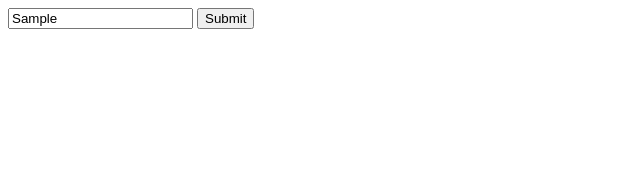
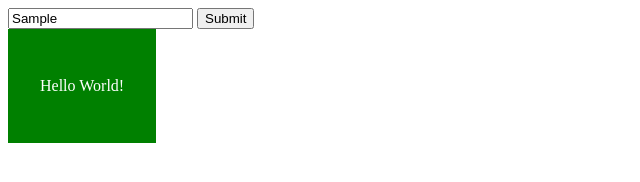
Before and after one commit to hishd/CSYM019, a plain HTML site: page Week 4/e7.html in a window 1280 px wide. Both pictures are taken after typing "Sample" into the empty fields and a click on the button "Submit". Shown: the whole page, without its empty margins (0-640 px from the left). Drawn offline with Linux system fonts and the light colour scheme.

Commit message:
Added alert box insted of JS alert

```diff
--- /dev/null
+++ b/Week 4/e7.css
@@ -0,0 +1,6 @@
+.alert-box {
+    background-color: green;
+    color: white;
+    padding: 2em;
+    width: fit-content;
+}
--- a/Week 4/e7.html
+++ b/Week 4/e7.html
@@ -2,11 +2,16 @@
 <html>
   <head>
     <title>Exercise 7</title>
+    <link rel="stylesheet" type="text/css" href="e7.css" />
   </head>
   <body>
     <input type="text" id="input1" />
     <input type="button" id="button1" value="Submit" />
 
+    <div class="alert-box">
+      <p>Hello World!</p>
+    </div>
+
     <script type="text/javascript" src="e7.js"></script>
   </body>
 </html>
--- a/Week 4/e7.js
+++ b/Week 4/e7.js
@@ -1,5 +1,15 @@
 const button1 = document.getElementById('button1');
 const input1 = document.getElementById('input1');
+const alertBox = document.querySelector('.alert-box');
+alertBox.style.display = 'none';
+
 button1.onclick = () => {
-    alert(`You Entered : ${input1.value}`)
+    // alert(`You Entered : ${input1.value}`)
+    if(alertBox.style.display === 'none'){
+        alertBox.style.display = 'block';
+        console.log("Visible")
+    }else{
+        alertBox.style.display = 'none';
+        console.log("Hidden")
+    }
 }
```
